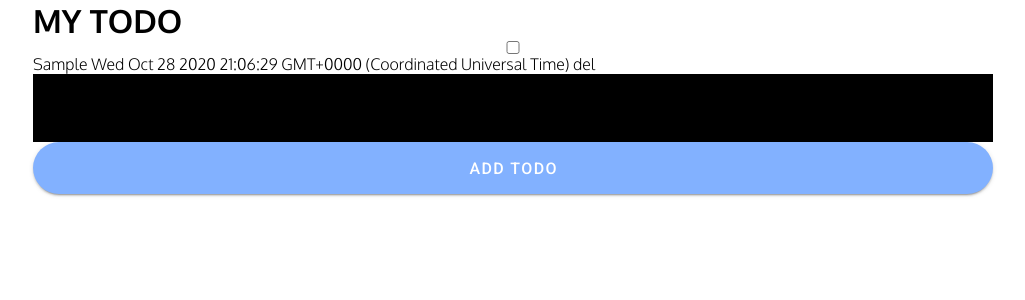
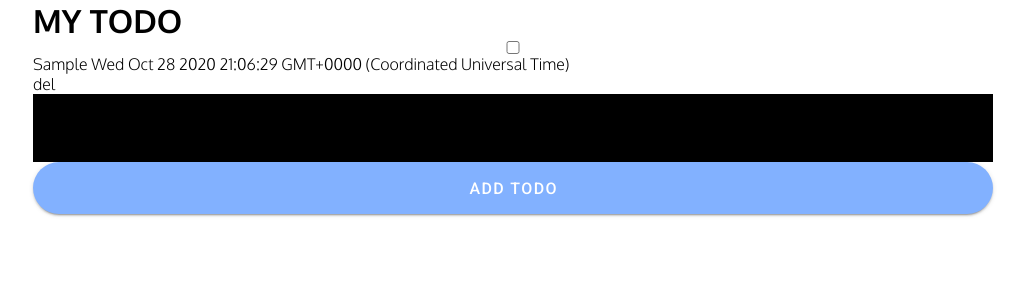
Before and after one commit to JOKOJOKO405/nuxt-app, a Nuxt app: page / in a window 1280 px wide. Both pictures are taken after typing "Sample" into the empty fields and a click on the button "ADD TODO". Shown: the top 300 px of the page, without its empty margins (127-1152 px from the left). Built offline with nearby package versions, Linux system fonts and the light colour scheme.

Commit message:
チェックボックス line-throught 追加

```diff
--- a/pages/index.vue
+++ b/pages/index.vue
@@ -2,8 +2,12 @@
     <div id="container">
       <h1>MY TODO</h1>
       <ul>
-        <li v-for="todo in todos">
-          <input type="checkbox" @change="toggled" :checked="todo.done" id="">  <span :class="{ done: todo.done }">{{ todo.task }} {{ todo.date }} </span><button @click="deleteTodo">del</button>
+        <li v-for="todo in todos" :key="todo.id">
+          <p :class="{ done: todo.done }">
+            <input type="checkbox" v-model="todo.done" :checked="todo.done" id="">
+            {{ todo.task }} {{ todo.date }}
+          </p>
+          <button @click="deleteTodo">del</button>
         </li>
       </ul>
         <form>
@@ -54,7 +58,7 @@ export default {
 }
 </script>
 
-<style>
+<style lang="scss">
 .done{
   text-decoration: line-through !important;
 }
```
